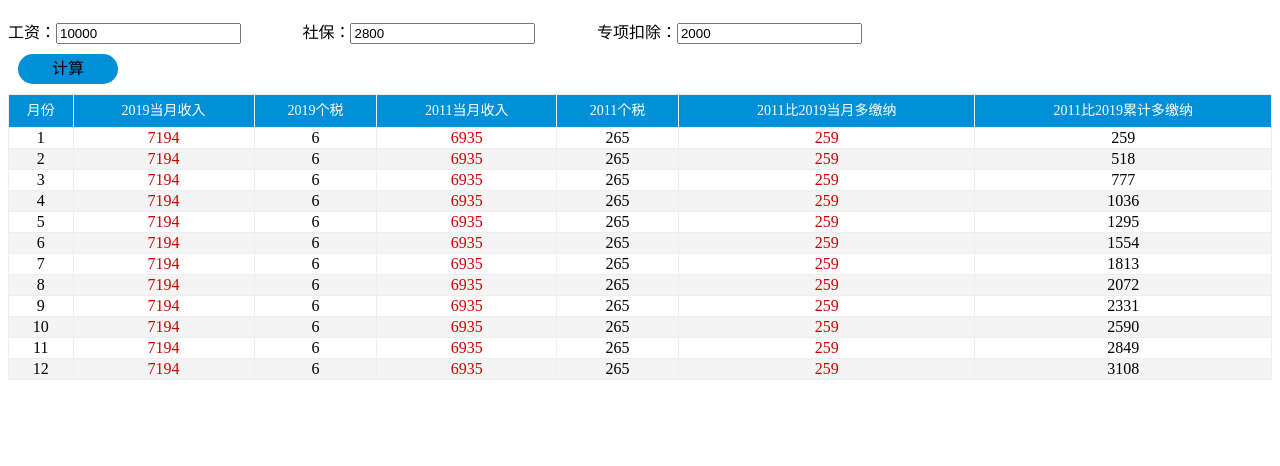
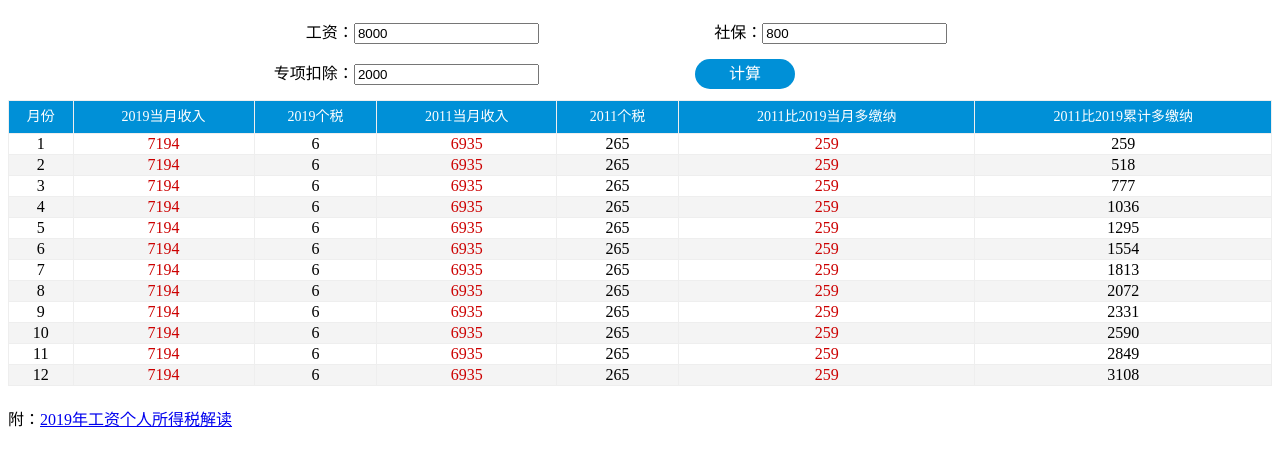
Before and after one commit to wengshenggui/Start, a plain HTML site: page index.html in a window 1280 px wide. Shown: the part 70-536 px from the top of the page. Drawn offline with nearby package versions, Linux system fonts and the light colour scheme.

Commit message:
更新排版

```diff
--- a/index.html
+++ b/index.html
@@ -14,18 +14,28 @@
 <body>
   <h1>2019个税计算</h1>
   <div class="indiv">
+    <!-- <div> -->
     <div>
-      工资：<input id="payment" value="10000">
+      工资：<input id="payment" value="8000">
     </div>
     <div>
-      社保：<input id="insurance" value="2800">
+      社保：<input id="insurance" value="800">
     </div>
+    <!-- </div> -->
+    <!-- <div> -->
     <div>
       专项扣除：<input id="deduction" value="2000">
     </div>
+    <div style="text-align:center;">
+      <div id="cal" title="国家给你涨工资">计算</div>
+    </div>
   </div>
-  <div id="cal">计算</div>
+  <!-- </div> -->
   <div id="table"></div>
+
+  <div style="margin-top:20px;">
+    附：<a href="http://m.sohu.com/a/283333458_382300" title="不是我写的">2019年工资个人所得税解读</a>
+  </div>
 </body>
 
 </html>
--- a/main.css
+++ b/main.css
@@ -1,22 +1,37 @@
 h1{
   text-align: center;
 }
+.indiv *{
+  /* border: 1px solid; */
+}
 
-.indiv div{
-  /* display: inline-block; */
-  display: table-cell;
-  width: 30%;
+.indiv  div {
+  display: inline-block;
+  /* display: table-cell; */
+  width: 40%;
+  height: 40px;
+  text-align: right;
+}
+
+.indiv{
+  width: 80%;
+  margin: 0 auto;
 }
 
 #cal{
+  color: #FFF;
   text-align: center;
   line-height: 30px;
   width: 100px;
   height: 30px;
-  margin: 10px;
+  margin: 0 auto;
   border-radius: 25px;
   background: #0090D7;
   cursor: pointer;
+}
+
+#cal:hover{
+  color: #000;
 }
 
 table {
--- a/main.js
+++ b/main.js
@@ -69,7 +69,6 @@ $(function () {
     return c<0?0:c;
   }
   function getTr() {
-    debugger
     var arr = arguments[0];
     var head = arguments[1]? true: false;
     var html = [];
```
